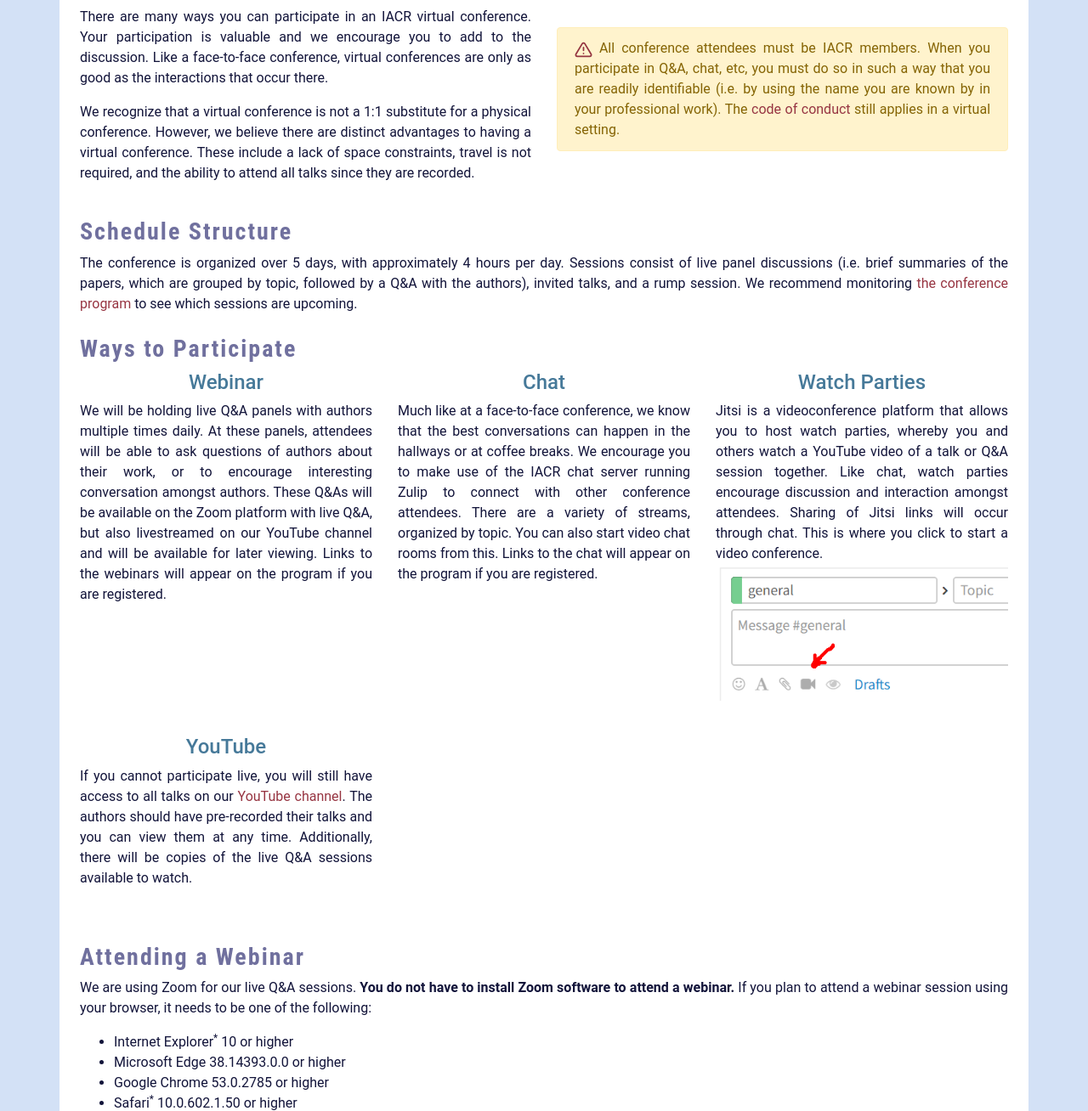
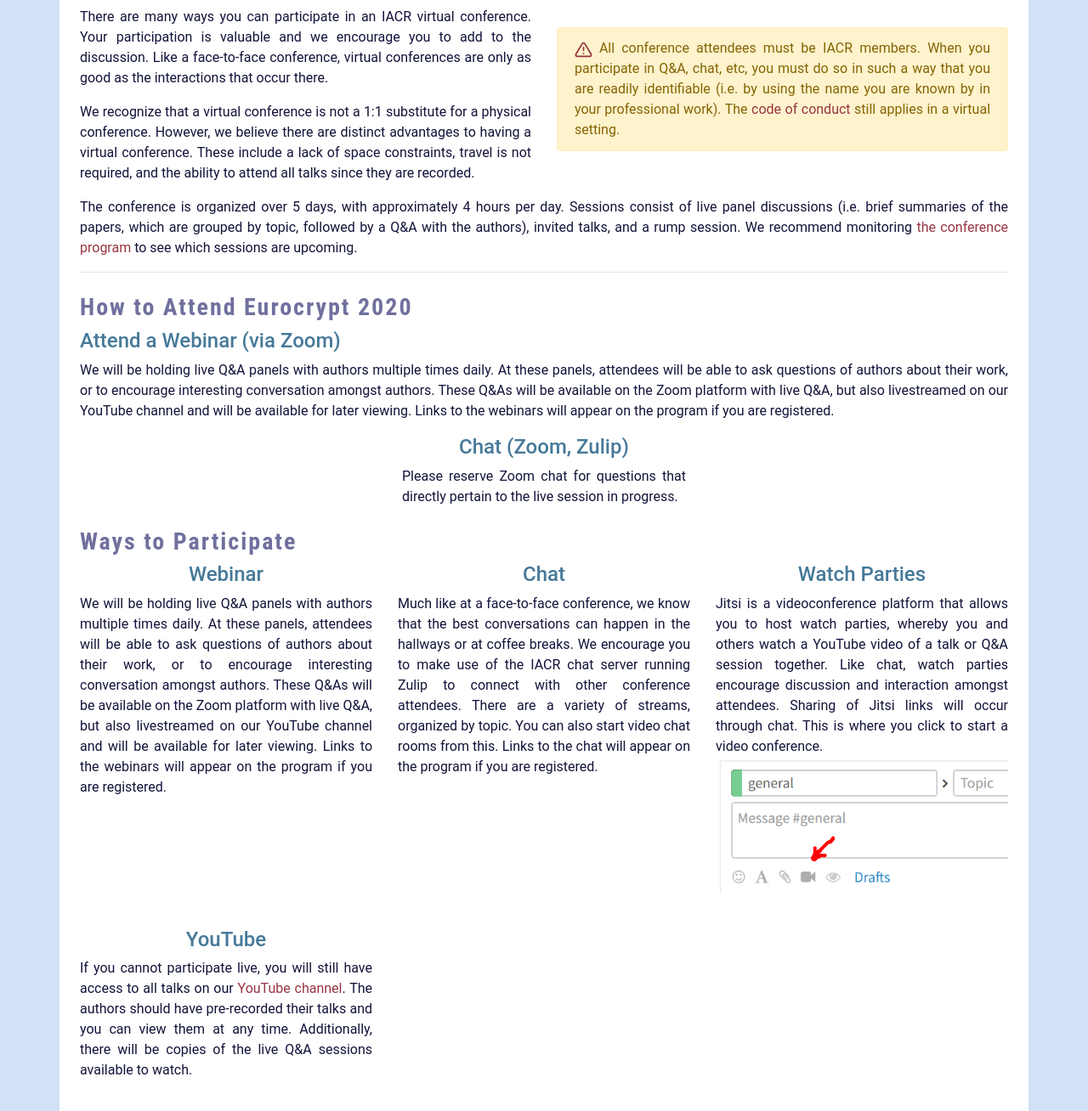
Before and after one commit to IACR/conference-template, a PHP site: page /participation.php in a window 1280 px wide. Shown: the part 386-1694 px from the top of the page at 85% size. Run offline with PHP 8.4, Linux system fonts and the light colour scheme; some libraries are stand-ins or nearby versions.

Commit message:
Half done but not really participation page

```diff
--- a/participation.php
+++ b/participation.php
@@ -37,12 +37,41 @@
       </div>
 
 
-      <h3 class="pageSubtitle mt-4">
+      <!-- <h3 class="pageSubtitle mt-4">
         Schedule Structure
-      </h3>
+      </h3> -->
       <p>
         The conference is organized over 5 days, with approximately 4 hours per day. Sessions consist of live panel discussions (i.e. brief summaries of the papers, which are grouped by topic, followed by a Q&amp;A with the authors), invited talks, and a rump session. We recommend monitoring <a href="program.php">the conference program</a> to see which sessions are upcoming.
       </p>
+
+      <hr>
+
+      <h3 class="pageSubtitle mt-4">
+        How to Attend <?php echo $META['shortName'];?>
+      </h3>
+      <h4 class="subSubtitle">
+        Attend a Webinar (via Zoom)
+      </h4>
+      <p>
+        We will be holding live Q&amp;A panels with authors
+        multiple times daily. At these panels, attendees will be
+        able to ask questions of authors about their work, or to
+        encourage interesting conversation amongst authors. These
+        Q&amp;As will be available on the Zoom platform with
+        live Q&amp;A, but also livestreamed on our YouTube channel and
+        will be available for later viewing. Links to the webinars
+        will appear on the program if you are registered.
+      </p>
+
+        <div class="col-md-6 mx-lg-auto col-lg-5 col-xl-4 mb-md-4">
+          <h4 class="subSubtitle text-md-center">
+            Chat (Zoom, Zulip)
+          </h4>
+          <p>
+            Please reserve Zoom chat for questions that directly pertain to the live session in progress.
+          </p>
+        </div>
+      </div>
 
       <h3 class="pageSubtitle mt-4">
         Ways to Participate
```
